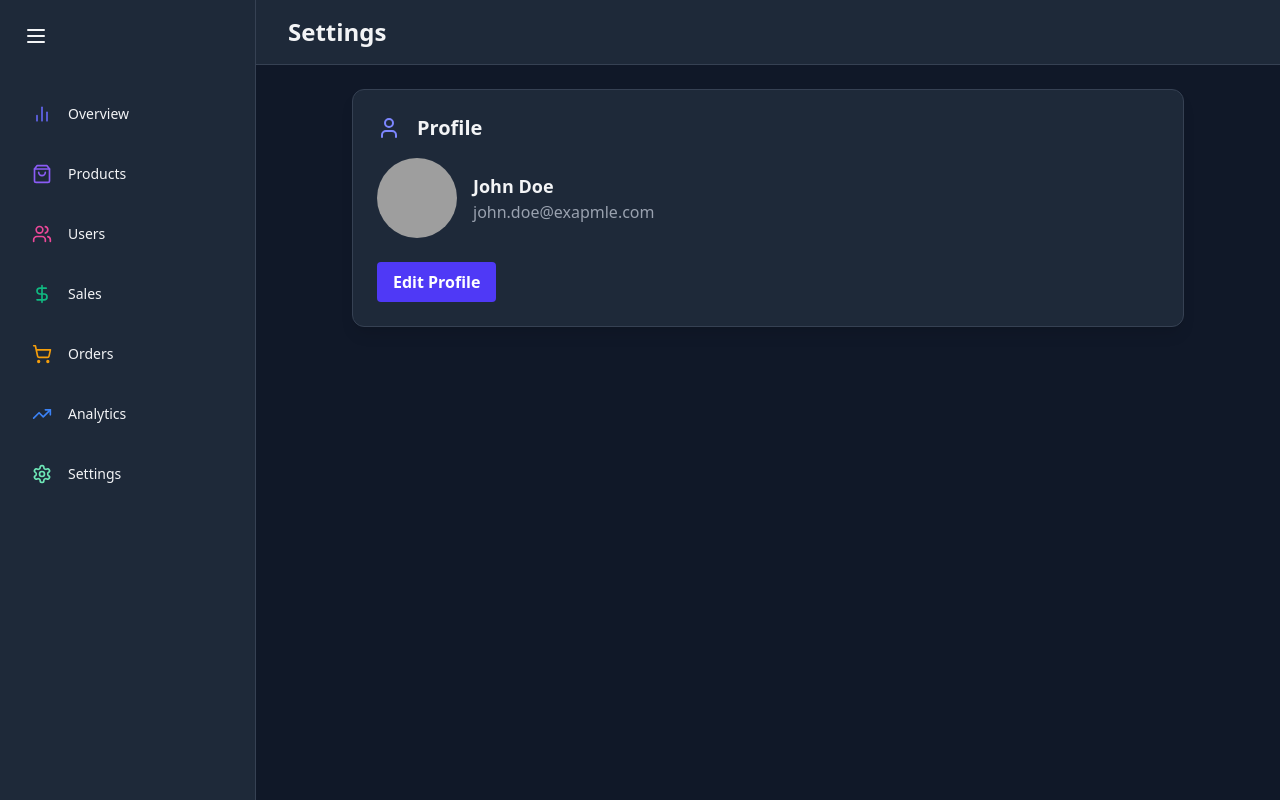
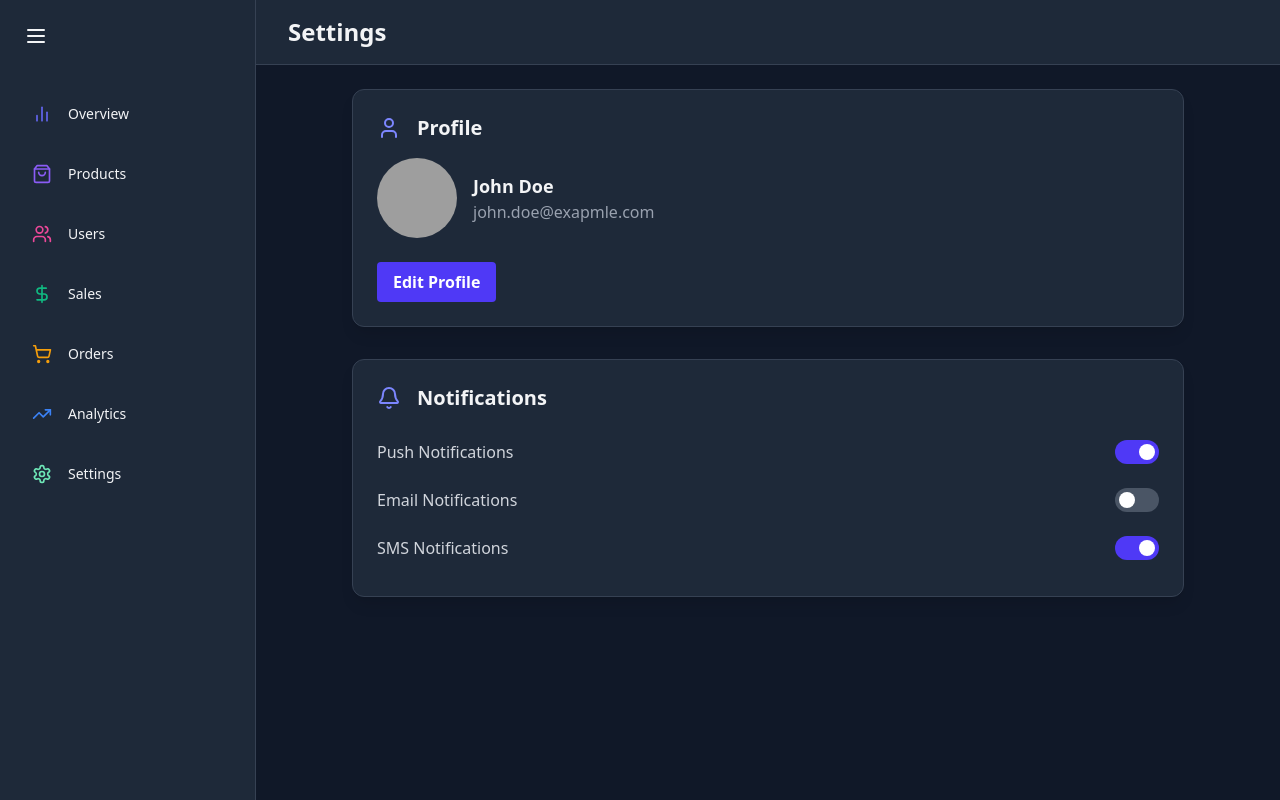
Before and after one commit to souravmanikandan/react-admin-dashboard, a React (Vite) app: page /settings in a window 1280 px wide. Built offline with nearby package versions, Linux system fonts and the light colour scheme; grey boxes are pictures that could not be loaded.

Commit message:
ToggleSwitch

```diff
--- /dev/null
+++ b/src/components/settings/Notifications.jsx
@@ -0,0 +1,33 @@
+import React, { useState } from 'react'
+import SettingSection from './SettingSection'
+import { Bell } from 'lucide-react'
+import ToggleSwitch from './ToggleSwitch'
+
+const Notifications = () => {
+    const [notifications, setNotifications] = useState({
+        push: true,
+        email: false,
+        sms: true
+    })
+  return (
+    <SettingSection icon={Bell} title={"Notifications"}>
+        <ToggleSwitch
+            label={"Push Notifications"}
+            isOn={notifications.push}
+            onToggle={() => setNotifications({...notifications, push: !notifications.push})}
+        />
+        <ToggleSwitch
+            label={"Email Notifications"}
+            isOn={notifications.email}
+            onToggle={() => setNotifications({...notifications, email: !notifications.email})}
+        />
+        <ToggleSwitch
+            label={"SMS Notifications"}
+            isOn={notifications.sms}
+            onToggle={() => setNotifications({...notifications, sms: !notifications.sms})}
+        />
+    </SettingSection>
+  )
+}
+
+export default Notifications
--- /dev/null
+++ b/src/components/settings/ToggleSwitch.jsx
@@ -0,0 +1,14 @@
+import React from 'react'
+
+const ToggleSwitch = ({label, isOn, onToggle}) => {
+  return (
+    <div className='flex items-center justify-between py-3'>
+        <span className="text-gray-300">{label}</span>
+        <button className={`relative inline-flex items-center h-6 rounded-full w-11 transition-colors focus:outline-none ${isOn ? 'bg-indigo-600' : 'bg-gray-600'}`} onClick={onToggle}>
+            <span className={`inline-block size-4 transform transition-transform bg-white rounded-full ${isOn ? 'translate-x-6' : 'translate-x-1'}`} />
+        </button>
+    </div>
+  )
+}
+
+export default ToggleSwitch
--- a/src/pages/SettingsPage.jsx
+++ b/src/pages/SettingsPage.jsx
@@ -1,6 +1,7 @@
 import React from 'react'
 import Header from '../components/common/Header'
 import Profile from '../components/settings/Profile'
+import Notifications from '../components/settings/Notifications'
 
 const SettingsPage = () => {
   return (
@@ -8,6 +9,7 @@
         <Header title="Settings" />
         <main className='max-w-4xl mx-auto py-6 px-4 lg:px-8'>
             <Profile />
+            <Notifications />
         </main>
     </div>
   )
```
